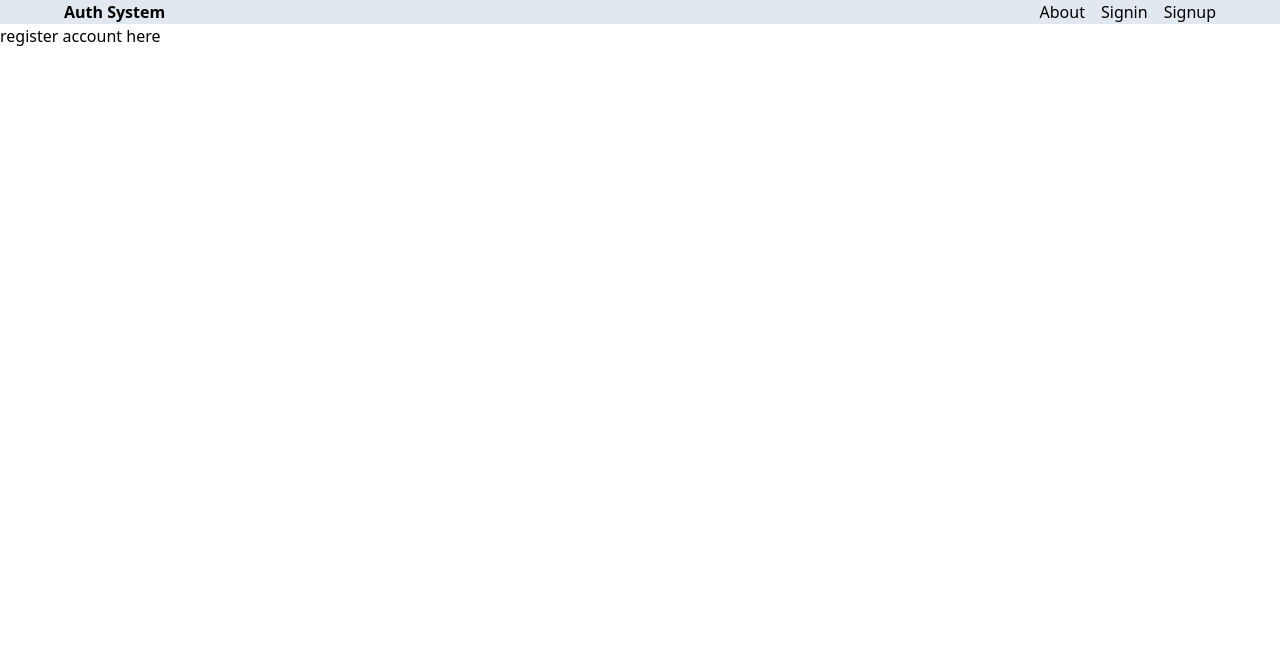
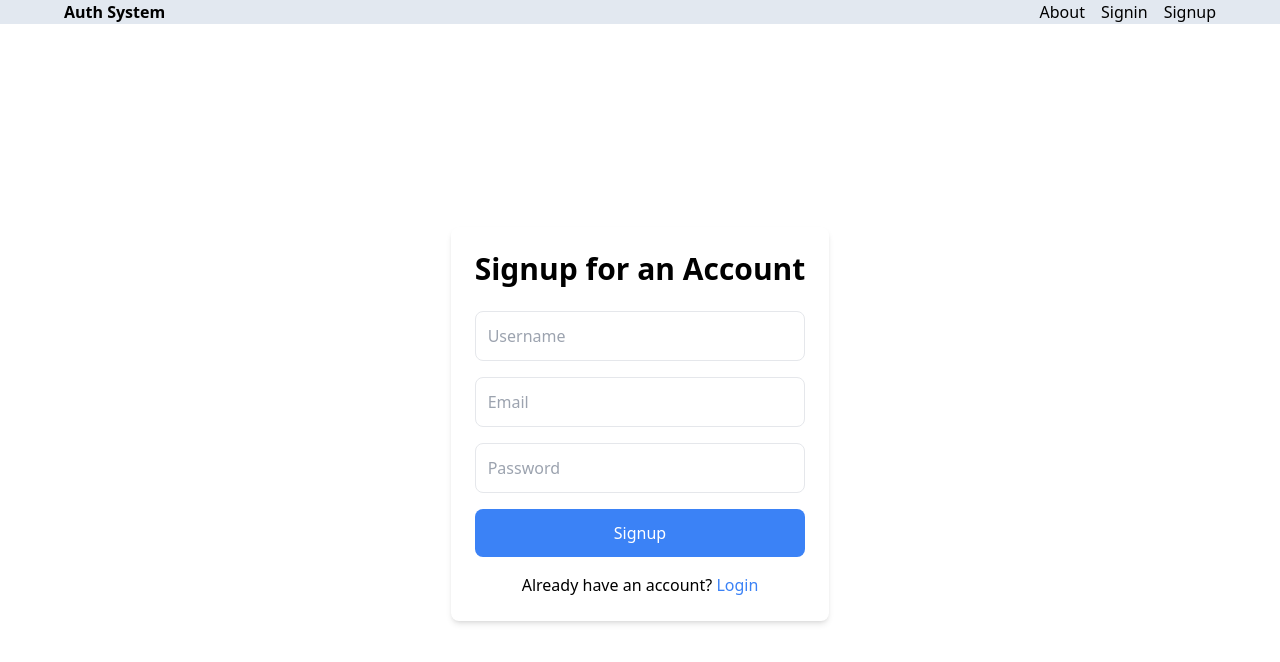
Before and after one commit to ZeeshanMukhtar1/MERN-Auth, a React (Vite) app in the folder client/: page /Signup in a window 1280 px wide. Shown: the top 662 px of the page. Built offline with nearby package versions, Linux system fonts and the light colour scheme.

Commit message:
🔥  Add duumy form functionality to Signup page

```diff
--- a/client/src/pages/Signup.jsx
+++ b/client/src/pages/Signup.jsx
@@ -1,7 +1,71 @@
-import React from 'react';
+import React, { useState } from 'react';
+import { Link } from 'react-router-dom';
 
 function Signup() {
-  return <div>register account here</div>;
+  const [formData, setFormData] = useState({
+    username: '',
+    email: '',
+    password: '',
+  });
+
+  const handleChange = (e) => {
+    setFormData({ ...formData, [e.target.id]: e.target.value });
+  };
+
+  const handleSubmit = (e) => {
+    e.preventDefault();
+    console.log('Form submitted with data:', formData);
+  };
+
+  return (
+    <div className="flex items-center justify-center h-screen">
+      <div className="max-w-md p-6 mx-auto bg-white rounded-lg shadow-md">
+        <h1 className="mb-6 text-3xl font-bold text-center">
+          Signup for an Account
+        </h1>
+        <form className="flex flex-col gap-4" onSubmit={handleSubmit}>
+          <input
+            className="p-3 border rounded-lg focus:outline-none focus:border-blue-500"
+            type="text"
+            placeholder="Username"
+            id="username"
+            value={formData.username}
+            onChange={handleChange}
+          />
+          <input
+            className="p-3 border rounded-lg focus:outline-none focus:border-blue-500"
+            type="email"
+            placeholder="Email"
+            id="email"
+            value={formData.email}
+            onChange={handleChange}
+          />
+          <input
+            className="p-3 border rounded-lg focus:outline-none focus:border-blue-500"
+            type="password"
+            placeholder="Password"
+            id="password"
+            value={formData.password}
+            onChange={handleChange}
+          />
+          <button
+            className="p-3 text-white transition duration-300 bg-blue-500 rounded-lg hover:bg-blue-600"
+            type="submit"
+          >
+            Signup
+          </button>
+        </form>
+        <div>
+          <p className="mt-4 text-center">
+            Already have an account?{' '}
+            <Link className="text-blue-500" to="/signin">
+              Login
+            </Link>
+          </p>
+        </div>
+      </div>
+    </div>
+  );
 }
 
 export default Signup;
```
